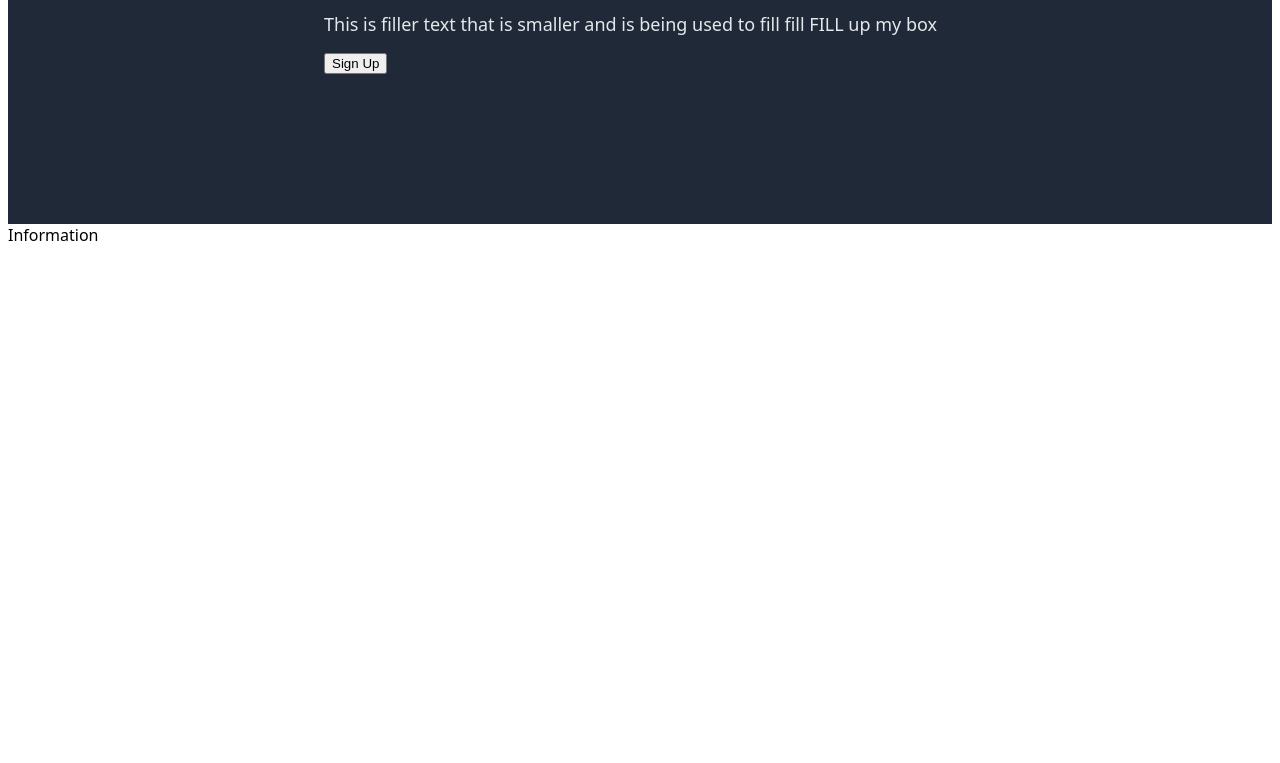
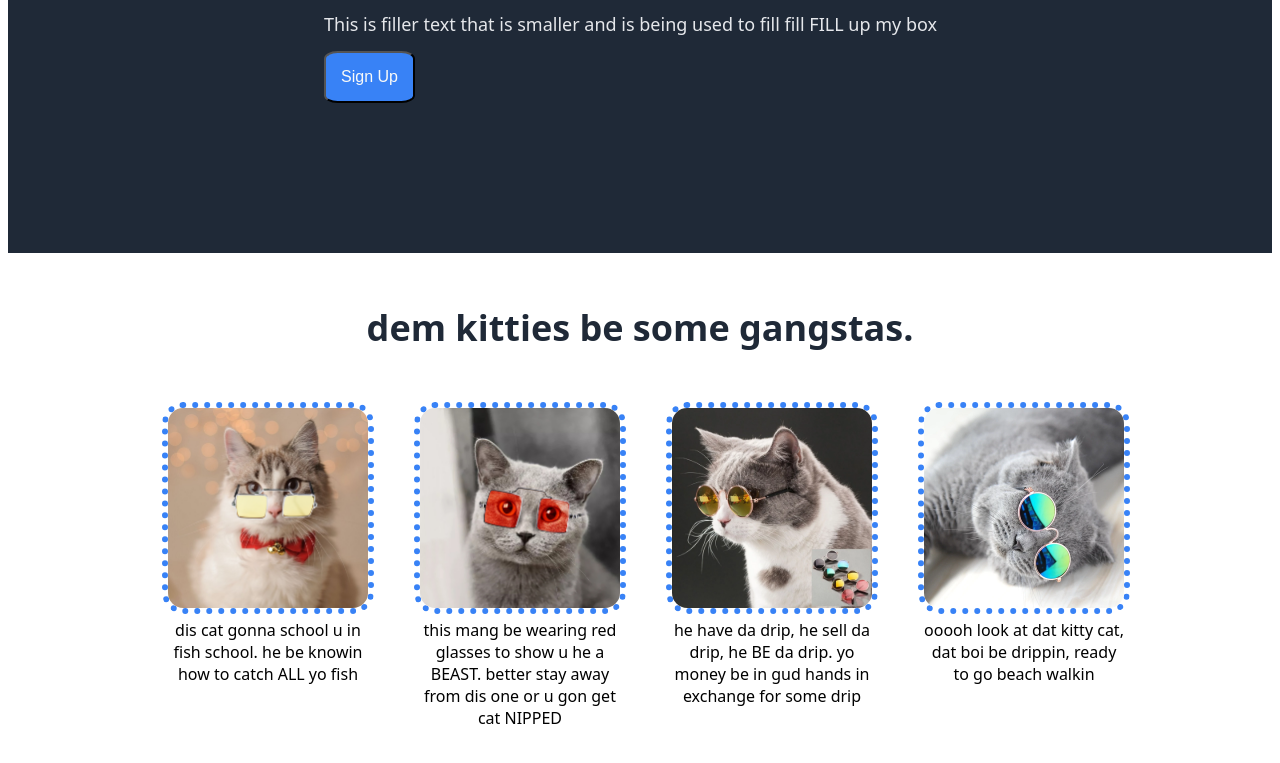
Before and after one commit to mousity/LandingPage, a plain HTML site: page index.html in a window 1280 px wide. Shown: the part 259-1022 px from the top of the page. Before the commit the page ends 800 px from the top, so only its background shows below. Drawn offline with Linux system fonts and the light colour scheme.

Commit message:
Added cat descriptions, completed second sector of site. Adjustments to button have been made.

```diff
--- a/index.html
+++ b/index.html
@@ -20,25 +20,29 @@
                 <div class="left-under">
                     <div class="hero">This corgi is awesome</div>
                     <div class="hero-secondary">This is filler text that is smaller and is being used to fill fill FILL up my box</div>
-                    <div id="sign-up"><button>Sign Up</button></div>
+                    <div ><button id="sign-up">Sign Up</button></div>
                 </div>
                 <div class="PLACEH"><img id="corgi" src="Images/dog-4988985__340.webp"></div>
             </div>
         </div>
         <div class="box1">
-            <div>Information</div>
+            <div class="info" id="title">dem kitties be some gangstas.</div>
             <div class="boxes">
                 <div class="box">
-
+                    <img class="cat" src="Images/cat.jpeg">
+                    <div class="info">dis cat gonna school u in fish school. he be knowin how to catch ALL yo fish</div>
                 </div>
                 <div class="box">
-
+                    <img class="cat" src="Images/cat2.jpeg">
+                    <div class="info">this mang be wearing red glasses to show u he a BEAST. better stay away from dis one or u gon get cat NIPPED</div>
                 </div>
                 <div class="box">
-
+                    <img class="cat" src="Images/cat3.webp">
+                    <div class="info">he have da drip, he sell da drip, he BE da drip. yo money be in gud hands in exchange for some drip</div>
                 </div>
                 <div class="box">
-
+                    <img class="cat" src="Images/cat4.webp">
+                    <div class="info">ooooh look at dat kitty cat, dat boi be drippin, ready to go beach walkin</div>
                 </div>
             </div>
 
--- a/stylesheet.css
+++ b/stylesheet.css
@@ -66,3 +66,51 @@ body {
 #corgi {
     border-radius: 10%;
 }
+
+#sign-up{
+    padding: 15px;
+    background-color: #3882F6;
+    color: #F9FAF8;
+    border-radius: 15%;
+    font-weight: 400;
+    font-size: 16px;
+}
+
+.cat {
+    width: 200px;
+    height: auto;
+    border-radius: 10%;
+    border: 6px dotted #3882F6;
+    margin-bottom: 5px;
+}
+
+.info {
+    text-align: center;
+}
+
+#title {
+    font-weight: 800;
+    font-size: 36px;
+    color: #1F2937;
+    padding: 50px;
+}
+
+.boxes {
+    display: flex;
+    justify-content: center;
+    flex-wrap: wrap;
+    gap: 52px;
+}
+
+.box {
+    display: flex;
+    flex-direction: column;
+    flex-wrap: wrap;
+    width: 200px;
+    align-items: center;
+}
+
+.box1 {
+    padding: 150px;
+    padding-top: 0px;
+}
```
Also changed, not shown: Images/cat.jpeg (added), Images/cat2.jpeg (added), Images/cat3.webp (added), Images/cat4.webp (added).
